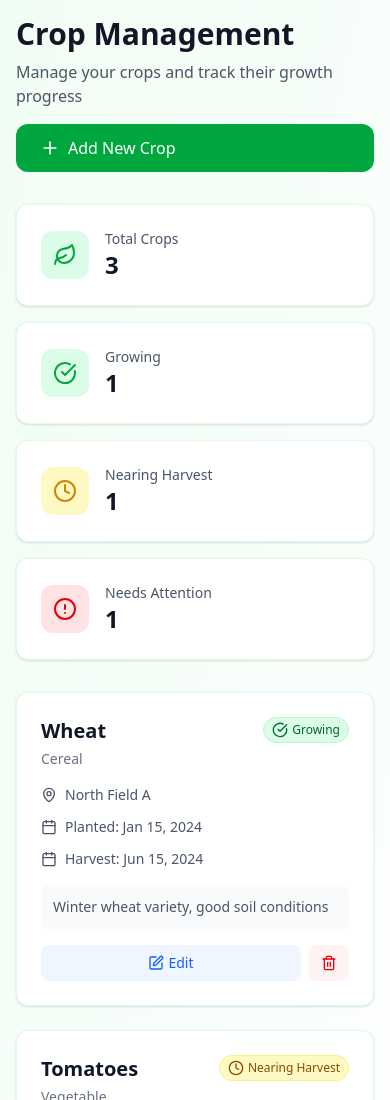
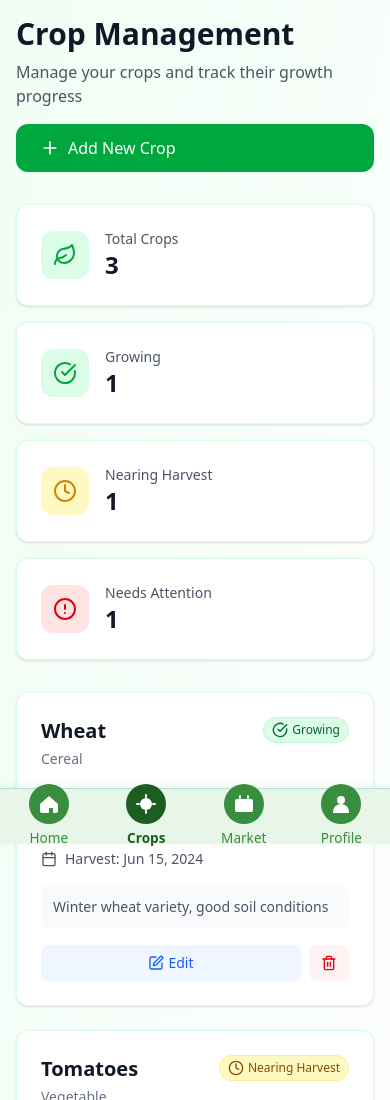
Before and after one commit to SPROUT-AGRITRUST/sprout_client, a React (Vite) app: page /crops in a window 390 px wide. Shown: the top 1100 px of the page. Built offline with nearby package versions, Linux system fonts and the light colour scheme.

Commit message:
Added nav bar in mobile screens

```diff
--- a/src/App.jsx
+++ b/src/App.jsx
@@ -9,6 +9,7 @@ import FarmerProfile from "./pages/FarmerProfile";
 import Marketplace from "./pages/Marketplace";
 
 import LoadingScreen from './components/LoadingScreen';
+import BottomNavBar from './components/BottomNavBar';
 
 
 const App = () => {
@@ -24,7 +25,7 @@ const App = () => {
   }
 
   return (
-
+    <>
       <Routes>
         <Route path="/" element={<HomePage />} />
         <Route path="/signup" element={<SignupPage />} />
@@ -34,7 +35,8 @@ const App = () => {
         <Route path="/profile" element={<FarmerProfile />} />
         <Route path="/marketplace" element={<Marketplace />} />
       </Routes>
-
+      <BottomNavBar />
+    </>
   );
 };
 
--- /dev/null
+++ b/src/components/BottomNavBar.css
@@ -0,0 +1,56 @@
+.bottom-nav {
+  position: fixed;
+  bottom: 0;
+  left: 0;
+  width: 100%;
+  display: flex;
+  justify-content: space-around;
+  align-items: center;
+  background: #e8f5e9;
+  border-top: 1px solid #b2dfdb;
+  box-shadow: 0 -2px 8px rgba(34, 139, 34, 0.08);
+  z-index: 1000;
+  padding: 0.3rem 0;
+  height: 56px;
+}
+
+.nav-item {
+  display: flex;
+  flex-direction: column;
+  align-items: center;
+  color: #388e3c;
+  text-decoration: none;
+  font-size: 0.85rem;
+  flex: 1;
+  transition: color 0.2s;
+}
+
+.nav-item .icon {
+  font-size: 1.4rem;
+  margin-bottom: 2px;
+  display: flex;
+  align-items: center;
+  justify-content: center;
+  width: 40px;
+  height: 40px;
+  background: #388e3c;
+  border-radius: 50%;
+  margin-bottom: 4px;
+}
+
+.nav-item.active,
+.nav-item:active {
+  color: #1b5e20;
+  font-weight: bold;
+}
+
+.nav-item.active .icon,
+.nav-item:active .icon {
+  background: #1b5e20;
+}
+
+@media (min-width: 769px) {
+  .bottom-nav {
+    display: none;
+  }
+}
--- /dev/null
+++ b/src/components/BottomNavBar.jsx
@@ -0,0 +1,59 @@
+import React from 'react';
+import { NavLink } from 'react-router-dom';
+import './BottomNavBar.css';
+
+const iconColor = '#ffffff';
+const bgColor = '#388e3c';
+
+const HomeIcon = () => (
+  <svg width="24" height="24" fill={iconColor} viewBox="0 0 24 24">
+    <path d="M3 12L12 4l9 8v7a2 2 0 0 1-2 2h-2a1 1 0 0 1-1-1v-4h-4v4a1 1 0 0 1-1 1H5a2 2 0 0 1-2-2z"/>
+  </svg>
+);
+const CropsIcon = () => (
+  <svg width="24" height="24" fill={iconColor} viewBox="0 0 24 24">
+    <circle cx="12" cy="12" r="6" />
+    <rect x="11" y="2" width="2" height="4" rx="1" />
+    <rect x="11" y="18" width="2" height="4" rx="1" />
+    <rect x="2" y="11" width="4" height="2" rx="1" />
+    <rect x="18" y="11" width="4" height="2" rx="1" />
+  </svg>
+);
+const MarketIcon = () => (
+  <svg width="24" height="24" fill={iconColor} viewBox="0 0 24 24">
+    <rect x="3" y="7" width="18" height="13" rx="2" />
+    <rect x="7" y="3" width="2" height="4" rx="1" />
+    <rect x="15" y="3" width="2" height="4" rx="1" />
+  </svg>
+);
+const ProfileIcon = () => (
+  <svg width="24" height="24" fill={iconColor} viewBox="0 0 24 24">
+    <circle cx="12" cy="8" r="4" />
+    <path d="M4 20a8 8 0 0 1 16 0v1H4v-1z" />
+  </svg>
+);
+
+const BottomNavBar = () => {
+  return (
+    <nav className="bottom-nav">
+      <NavLink to="/" className="nav-item">
+        <span className="icon"><HomeIcon /></span>
+        <span className="label">Home</span>
+      </NavLink>
+      <NavLink to="/crops" className="nav-item">
+        <span className="icon"><CropsIcon /></span>
+        <span className="label">Crops</span>
+      </NavLink>
+      <NavLink to="/marketplace" className="nav-item">
+        <span className="icon"><MarketIcon /></span>
+        <span className="label">Market</span>
+      </NavLink>
+      <NavLink to="/profile" className="nav-item">
+        <span className="icon"><ProfileIcon /></span>
+        <span className="label">Profile</span>
+      </NavLink>
+    </nav>
+  );
+};
+
+export default BottomNavBar;
--- /dev/null
+++ b/src/components/auth/BottomNavBar.jsx
@@ -0,0 +1,21 @@
+import React from "react";
+import { Home, User, Settings } from "lucide-react"; // Example icons
+
+export default function BottomNavBar() {
+  return (
+    <nav className="fixed bottom-0 left-0 right-0 z-50 bg-white border-t border-gray-200 flex justify-around items-center h-16 md:hidden shadow-lg">
+      <a href="/" className="flex flex-col items-center text-green-600">
+        <Home className="w-6 h-6" />
+        <span className="text-xs">Home</span>
+      </a>
+      <a href="/profile" className="flex flex-col items-center text-gray-500">
+        <User className="w-6 h-6" />
+        <span className="text-xs">Profile</span>
+      </a>
+      <a href="/settings" className="flex flex-col items-center text-gray-500">
+        <Settings className="w-6 h-6" />
+        <span className="text-xs">Settings</span>
+      </a>
+    </nav>
+  );
+}
--- a/src/pages/Marketplace.jsx
+++ b/src/pages/Marketplace.jsx
@@ -304,7 +304,7 @@ export default function Marketplace() {
   };
 
   return (
-    <div className="min-h-screen bg-gradient-to-br from-green-50 to-white p-4 md:p-8">
+    <div className="min-h-screen bg-gradient-to-br from-green-50 to-white p-4 md:p-8 pb-16">
       <div className="max-w-7xl mx-auto">
         {/* Header */}
         <div className="flex flex-col md:flex-row md:items-center md:justify-between mb-8">
--- a/src/pages/SoilAnalysis.jsx
+++ b/src/pages/SoilAnalysis.jsx
@@ -51,6 +51,12 @@ export default function SoilAnalysis() {
 
   // Handle file upload
   const handleFileUpload = (event) => {
+    //check whether the user is logged in
+    const user = localStorage.getItem('user');
+    if (!user) {
+      alert('Please login to upload a soil report');
+      return;
+    }
     const file = event.target.files[0];
     if (file) {
       setUploadedFile(file);
--- a/vite.config.js
+++ b/vite.config.js
@@ -5,4 +5,5 @@ import tailwindcss from "@tailwindcss/vite";
 export default defineConfig({
   plugins: [react(), tailwindcss()],
   base: "/",
+
 });
```
